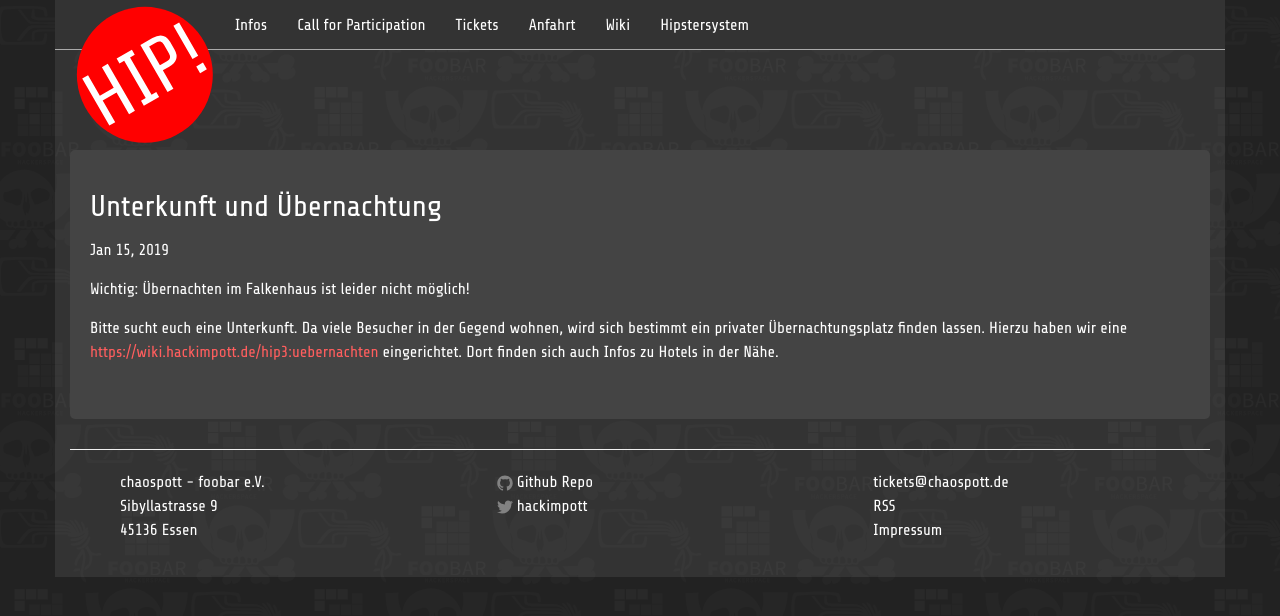
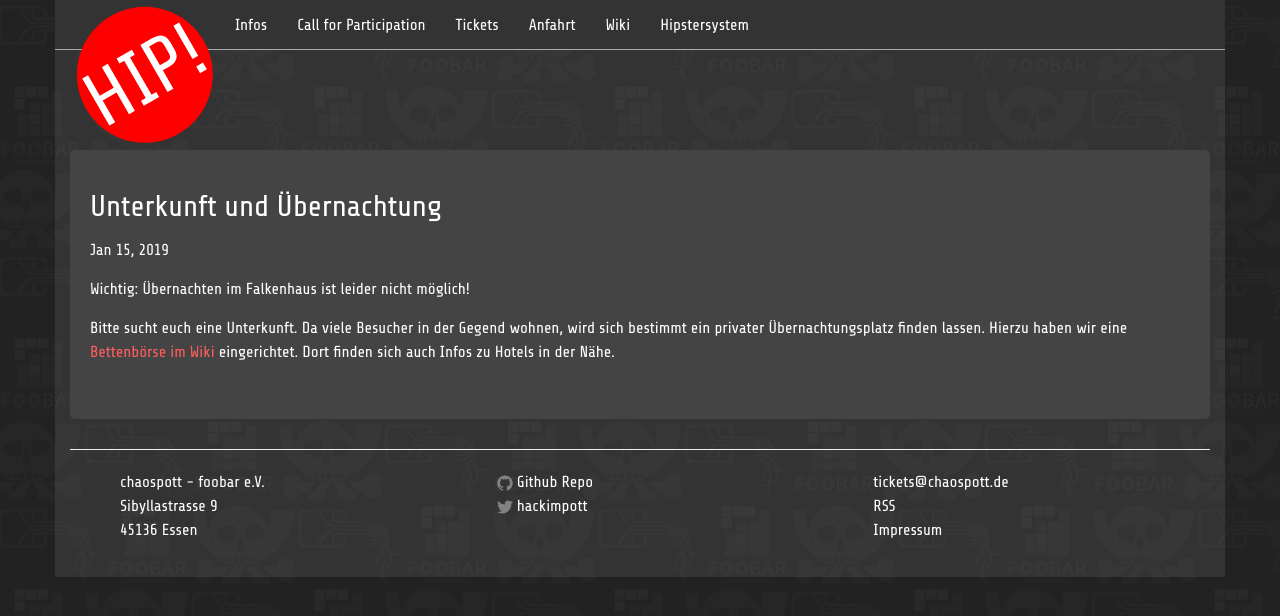
Before and after one commit to c3e/hip-site, a Jekyll site: the page built from _posts/2019-01-15-uebernachten.markdown, in a window 1280 px wide. Shown: the top 616 px of the page. Built offline with Jekyll 4.4.1, drawn with Linux system fonts in a browser that asks for light colours.

Commit message:
Fixed link

```diff
--- a/_posts/2019-01-15-uebernachten.markdown
+++ b/_posts/2019-01-15-uebernachten.markdown
@@ -7,4 +7,4 @@ post_author: sirgoofy
 
 Wichtig: Übernachten im Falkenhaus ist leider nicht möglich!
 
-Bitte sucht euch eine Unterkunft. Da viele Besucher in der Gegend wohnen, wird sich bestimmt ein privater Übernachtungsplatz finden lassen. Hierzu haben wir eine [https://wiki.hackimpott.de/hip3:uebernachten](Bettenbörse im Wiki) eingerichtet. Dort finden sich auch Infos zu Hotels in der Nähe.
+Bitte sucht euch eine Unterkunft. Da viele Besucher in der Gegend wohnen, wird sich bestimmt ein privater Übernachtungsplatz finden lassen. Hierzu haben wir eine [Bettenbörse im Wiki](https://wiki.hackimpott.de/hip3:uebernachten) eingerichtet. Dort finden sich auch Infos zu Hotels in der Nähe.
```
